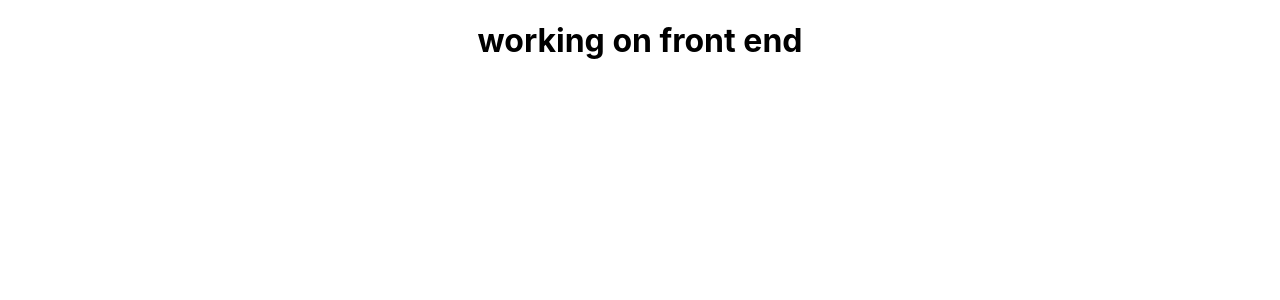
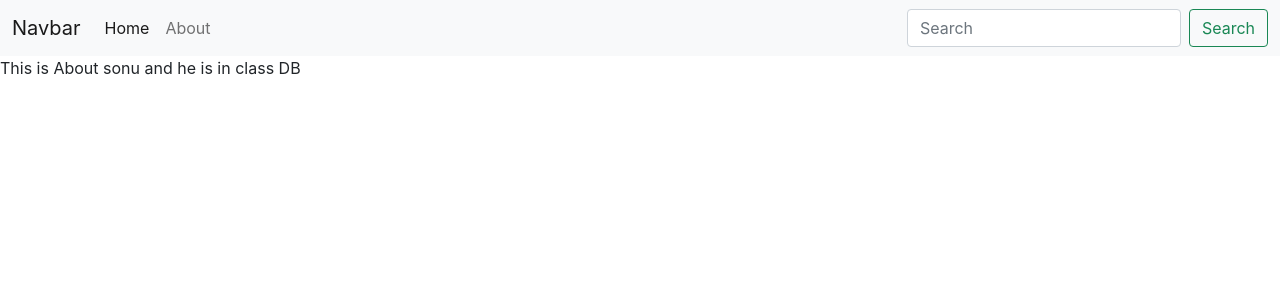
Before and after one commit to iSukhSingh/iNoteApp, a React (Create React App) app: page /about in a window 1280 px wide. Shown: the top 300 px of the page. Built offline with nearby package versions, Linux system fonts and the light colour scheme; the HTML template or start-up script is replaced by a standard one.

Commit message:
The Context API - Recall

```diff
--- a/package.json
+++ b/package.json
@@ -10,7 +10,7 @@
     "concurrently": "^7.5.0",
     "react": "^18.2.0",
     "react-dom": "^18.2.0",
-    "react-router-dom": "^6.4.2",
+    "react-router-dom": "^5.2.0",
     "react-scripts": "5.0.1",
     "web-vitals": "^2.1.4"
   },
--- a/public/index.html
+++ b/public/index.html
@@ -10,34 +10,18 @@
       content="Web site created using create-react-app"
     />
     <link rel="apple-touch-icon" href="%PUBLIC_URL%/logo192.png" />
-    <!--
-      manifest.json provides metadata used when your web app is installed on a
-      user's mobile device or desktop. See https://developers.google.com/web/fundamentals/web-app-manifest/
-    -->
+
     <link rel="manifest" href="%PUBLIC_URL%/manifest.json" />
-    <!--
-      Notice the use of %PUBLIC_URL% in the tags above.
-      It will be replaced with the URL of the `public` folder during the build.
-      Only files inside the `public` folder can be referenced from the HTML.
-
-      Unlike "/favicon.ico" or "favicon.ico", "%PUBLIC_URL%/favicon.ico" will
-      work correctly both with client-side routing and a non-root public URL.
-      Learn how to configure a non-root public URL by running `npm run build`.
-    -->
-    <title>React App</title>
+     <!-- Bootstrap CSS -->
+  <link href="https://cdn.jsdelivr.net/npm/bootstrap@5.1.0/dist/css/bootstrap.min.css" rel="stylesheet"
+    integrity="sha384-KyZXEAg3QhqLMpG8r+8fhAXLRk2vvoC2f3B09zVXn8CA5QIVfZOJ3BCsw2P0p/We" crossorigin="anonymous">
+    <title>iNote with DB</title>
   </head>
   <body>
     <noscript>You need to enable JavaScript to run this app.</noscript>
     <div id="root"></div>
-    <!--
-      This HTML file is a template.
-      If you open it directly in the browser, you will see an empty page.
-
-      You can add webfonts, meta tags, or analytics to this file.
-      The build step will place the bundled scripts into the <body> tag.
-
-      To begin the development, run `npm start` or `yarn start`.
-      To create a production bundle, use `npm run build` or `yarn build`.
-    -->
+      <script src="https://cdn.jsdelivr.net/npm/bootstrap@5.1.0/dist/js/bootstrap.bundle.min.js"
+    integrity="sha384-U1DAWAznBHeqEIlVSCgzq+c9gqGAJn5c/t99JyeKa9xxaYpSvHU5awsuZVVFIhvj"
+    crossorigin="anonymous"></script>
   </body>
 </html>
--- a/src/App.js
+++ b/src/App.js
@@ -1,11 +1,32 @@
 
 import './App.css';
+import {
+  BrowserRouter as Router,
+  Switch,
+  Route,
+} from "react-router-dom";
+import Navbar from './componets/Navbar';
+import { Home} from './componets/Home';
+import About from './componets/About';
+import NoteState from './context/notes/NotesState';
 
 function App() {
   return (
-    <div className="App">
-      <h1>working on front end</h1>
-    </div>
+    <>
+    <NoteState>
+      <Router>
+        <Navbar />
+        <Switch>
+          <Route exact path="/">
+            <Home />
+          </Route>
+          <Route exact path="/about">
+            <About/>
+          </Route>
+        </Switch>
+      </Router>
+      </NoteState>
+    </>
   );
 }
 
--- /dev/null
+++ b/src/componets/About.js
@@ -0,0 +1,17 @@
+import React, { useContext,  useEffect  }  from 'react'
+import noteContext from '../context/notes/notesContext'
+
+const About = () => {
+    const a = useContext(noteContext)
+    useEffect(() => {
+        a.update();
+        // eslint-disable-next-line
+    }, [])
+    return (
+        <div>
+          This is About {a.state.name} and he is in class {a.state.class}
+        </div>
+    )
+}
+
+export default About
--- /dev/null
+++ b/src/componets/Home.js
@@ -0,0 +1,7 @@
+import React from 'react'
+
+export const Home = () => {
+  return (
+    <div> this is home</div>
+  )
+}
--- /dev/null
+++ b/src/componets/Navbar.js
@@ -0,0 +1,32 @@
+import React from 'react'
+import { Link } from "react-router-dom";
+
+const Navbar = () => {
+    return (
+        <nav className="navbar navbar-expand-lg navbar-light bg-light">
+            <div className="container-fluid">
+                <Link className="navbar-brand" to="/">Navbar</Link>
+                <button className="navbar-toggler" type="button" data-bs-toggle="collapse" data-bs-target="#navbarSupportedContent" aria-controls="navbarSupportedContent" aria-expanded="false" aria-label="Toggle navigation">
+                    <span className="navbar-toggler-icon"></span>
+                </button>
+                <div className="collapse navbar-collapse" id="navbarSupportedContent">
+                    <ul className="navbar-nav me-auto mb-2 mb-lg-0">
+                        <li className="nav-item">
+                            <Link className="nav-link active" aria-current="page" to="/">Home</Link>
+                        </li>
+                        <li className="nav-item">
+                            <Link className="nav-link" to="/about">About</Link>
+                        </li>
+
+                    </ul>
+                    <form className="d-flex">
+                        <input className="form-control me-2" type="search" placeholder="Search" aria-label="Search" />
+                        <button className="btn btn-outline-success" type="submit">Search</button>
+                    </form>
+                </div>
+            </div>
+        </nav>
+    )
+}
+
+export default Navbar
--- /dev/null
+++ b/src/context/notes/NotesState.js
@@ -0,0 +1,27 @@
+import { useState } from "react";
+import NoteContext from "./notesContext";
+
+
+const NoteState = (props)=> {
+  const s1 = {
+    "name": "Sukh",
+    "class": "CS"
+  }
+   const [state, setState] = useState(s1);
+
+    const update = ()=>{
+        setTimeout(() => {
+            setState({
+                "name": "sonu",
+                "class": "DB"
+            })
+        }, 1000);
+    }
+  return (
+    <NoteContext.Provider value={{state:state, update:update}}>
+      {props.children}
+    </NoteContext.Provider>
+  )
+}
+
+export default NoteState;
--- /dev/null
+++ b/src/context/notes/notesContext.js
@@ -0,0 +1,8 @@
+import { createContext } from "react";
+
+
+
+const noteContext = createContext();
+
+
+export default noteContext;
```
Also changed, not shown: 1 other file (tests, documents, lock files or other folders).
